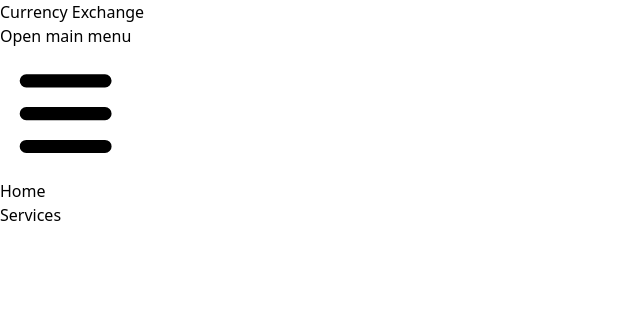
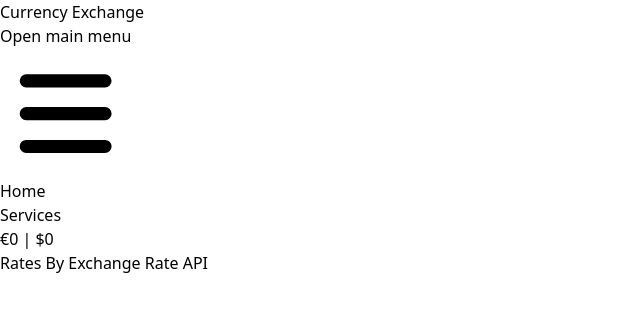
Before and after one commit to Dersoo/CurrencyExchange, an Angular app in the folder currency-exchange/: page / in a window 1280 px wide. Shown: the top 312 px of the page, without its empty margins (0-640 px from the left). Built offline with nearby package versions, Linux system fonts and the light colour scheme; no server answers.

Commit message:
Add currency display component to navigation menu + attribution required by the providers of the currency open API

```diff
--- a/currency-exchange/src/app/components/nav-menu/nav-menu.component.html
+++ b/currency-exchange/src/app/components/nav-menu/nav-menu.component.html
@@ -22,6 +22,8 @@
             <li>
               <a href="#" class="block py-2 pl-3 pr-4 text-gray-900 rounded hover:bg-gray-100 md:hover:bg-transparent md:border-0 md:hover:text-blue-700 md:p-0 dark:text-white md:dark:hover:text-blue-500 dark:hover:bg-gray-700 dark:hover:text-white md:dark:hover:bg-transparent">Services</a>
             </li>
+            <app-currency-display></app-currency-display>
+            <a href="https://www.exchangerate-api.com">Rates By Exchange Rate API</a>
           </ul>
         </div>
       </div>
```
